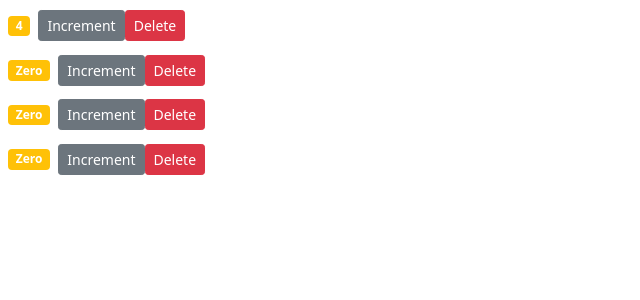
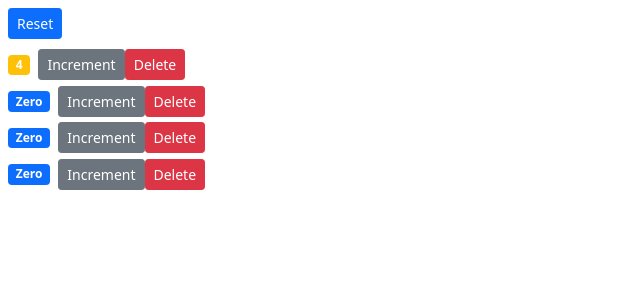
Before and after one commit to mojidul-dev-pwd/first-react-app, a React (Create React App) app: page / in a window 1280 px wide. Shown: the top 300 px of the page, without its empty margins (0-640 px from the left). Built offline with nearby package versions, Linux system fonts and the light colour scheme.

Commit message:
add-reset-function-single-true

```diff
--- a/src/components/counter.jsx
+++ b/src/components/counter.jsx
@@ -1,9 +1,9 @@
 import React, { Component } from "react";
 
 class Counter extends Component {
-  state = {
-    value: this.props.counter.value,
-  };
+  // state = {
+  //   value: this.props.counter.value,
+  // };
 
   // constructor(){
   //   super();
@@ -14,18 +14,17 @@
   //   this.setState({ count: this.state.count + 1 })
   // }
 
-  handleIncrement = (product) => {
-    this.setState({ value: this.state.value + 1 });
-  };
+  // handleIncrement = (product) => {
+  //   this.setState({ value: this.state.value + 1 });
+  // };
 
   render() {
     return (
       <div>
-        <h4>{this.props.id}</h4>
         <span className={this.getBadgeClasses()}>{this.formatCount()}</span>
         <button
           onClick={() => {
-            this.handleIncrement({ id: 1 });
+            this.props.onIncrement(this.props.counter);
           }}
           className="btn btn-secondary btn-sm"
         >
@@ -43,12 +42,12 @@
 
   getBadgeClasses() {
     let classes = "badge m-2 bg-";
-    classes += this.state.count === 0 ? "primary" : "warning";
+    classes += this.props.counter.value === 0 ? "primary" : "warning";
     return classes;
   }
 
   formatCount() {
-    const { value } = this.state;
+    const { value } = this.props.counter;
     return value === 0 ? "Zero" : value;
   }
 }
--- a/src/components/counters.jsx
+++ b/src/components/counters.jsx
@@ -16,17 +16,38 @@
     this.setState({ counters: counters });
   };
 
+  handleIncrement = (counter) => {
+    const counters = [...this.state.counters];
+    const index = counters.indexOf(counter);
+    counters[index] = { ...counter };
+    counters[index].value++;
+    this.setState({ counters });
+  };
+
+  handleReset = () => {
+    const counters = this.state.counters.map((c) => {
+      c.value = 0;
+      return c;
+    });
+    this.setState({ counters });
+  };
+
   render() {
     return (
       <div>
+        <button
+          onClick={this.handleReset}
+          className="btn btn-primary btn-sm m-2"
+        >
+          Reset
+        </button>
         {this.state.counters.map((counter) => (
           <Counter
             key={counter.id}
             onDelete={this.handleDelete}
+            onIncrement={this.handleIncrement}
             counter={counter}
-          >
-            <h3>Counter # {counter.id}</h3>
-          </Counter>
+          ></Counter>
         ))}
       </div>
     );
```
